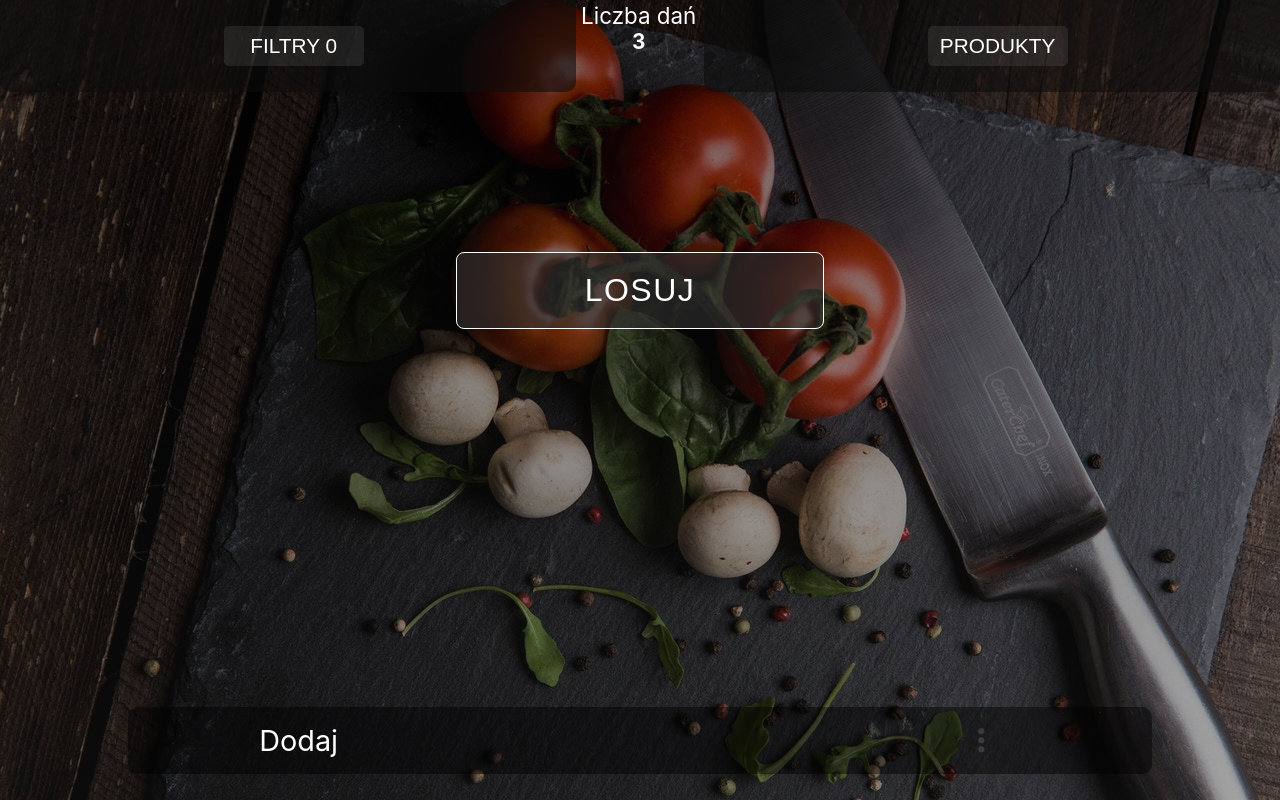
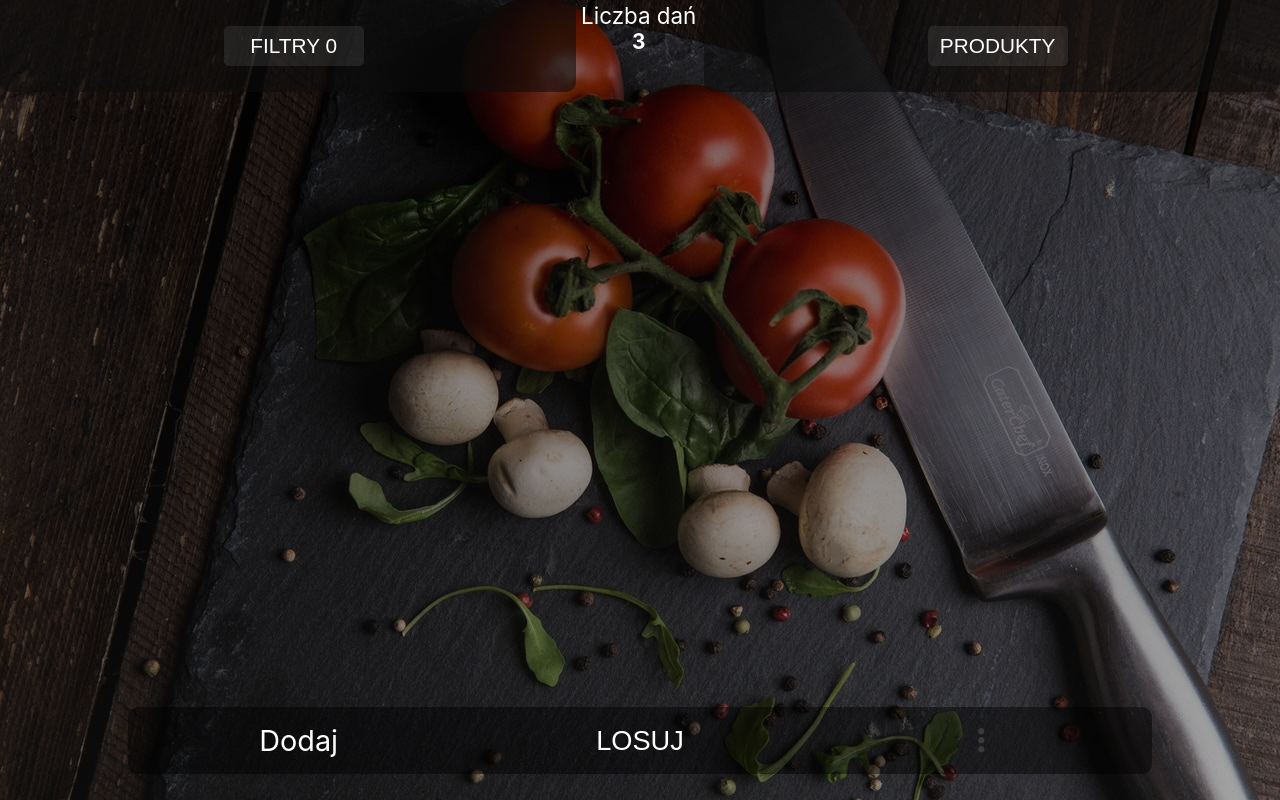
Before and after one commit to atrykp/what-s-for-dinner-react-app, a React (Create React App) app: page / in a window 1280 px wide. Built offline with nearby package versions, Linux system fonts and the light colour scheme.

Commit message:
change style for main draw button

```diff
--- a/src/pages/DrawnDishList.js
+++ b/src/pages/DrawnDishList.js
@@ -163,14 +163,7 @@ const DrawnDishList = ({
   return (
     <>
       <div className="drawnDishSection">
-        <button
-          onClick={handleDraw}
-          className={
-            selectedDish
-              ? "drawnDishSection__drawBtn--drawn"
-              : "drawnDishSection__drawBtn--empty"
-          }
-        >
+        <button onClick={handleDraw} className="drawnDishSection__drawBtn">
           Losuj
         </button>
         {showDish}
--- a/src/styles/App.css
+++ b/src/styles/App.css
@@ -51,6 +51,9 @@
   text-decoration: none;
   padding: 2vh 15%;
 }
+.menu {
+  grid-column: 3/4;
+}
 @media (min-width: 500px) {
   .lowerNav {
     width: 80%;
@@ -95,9 +98,6 @@
     background-color: transparent;
     align-self: stretch;
   }
-  .menu {
-    grid-column: 3/4;
-  }
 }
 @media (min-width: 1024px) {
   .upperNav__counter {
--- a/src/styles/DrawnDishList.css
+++ b/src/styles/DrawnDishList.css
@@ -5,29 +5,20 @@
   justify-items: center;
   grid-auto-rows: min-content;
 }
-.drawnDishSection__drawBtn--empty {
-  font-size: 2rem;
-  padding: 1.5% 10%;
-  border-radius: 8px;
-  text-transform: uppercase;
-  margin-top: 20vh;
-  background-color: rgba(49, 49, 49, 0.6);
-  color: white;
-  border: 1px solid white;
-  cursor: pointer;
-  letter-spacing: 1.5px;
-}
-.drawnDishSection__drawBtn--drawn {
-  font-size: 1.5rem;
+
+.drawnDishSection__drawBtn {
+  position: fixed;
+  font-size: 1.3rem;
   padding: 1% 10%;
   border-radius: 8px;
   text-transform: uppercase;
-  align-self: flex-start;
-  margin-top: 2%;
-  margin-bottom: 5%;
-  background-color: rgba(126, 126, 126, 0.6);
+  background-color: transparent;
   color: white;
-  border: 1px solid white;
+  border: none;
+  left: 50%;
+  bottom: 2%;
+  transform: translate(-50%, -10%);
+  z-index: 1;
 }
 .drawnDish {
   background: linear-gradient(rgba(37, 37, 37, 0.6), rgba(31, 22, 22, 0.6));
@@ -102,8 +93,9 @@
 }
 
 @media (min-width: 500px) {
-  .drawnDishSection__drawBtn--drawn {
+  .drawnDishSection__drawBtn {
     padding: 1% 7%;
+    font-size: 1.7rem;
   }
   .drawnDish {
     width: 70%;
@@ -126,6 +118,9 @@
   .drawnDish__name {
     font-size: 1.5rem;
   }
+  .drawnDishSection__drawBtn {
+    transform: translate(-50%, -15%);
+  }
 }
 @media (min-width: 1024px) {
   .drawnDish__banBtn,
@@ -137,4 +132,7 @@
   .drawnDish__choose {
     font-size: 1.8rem;
   }
+  .drawnDishSection__drawBtn {
+    transform: translate(-50%, -25%);
+  }
 }
```
Also changed, not shown: 1 other file (tests, documents, lock files or other folders).
